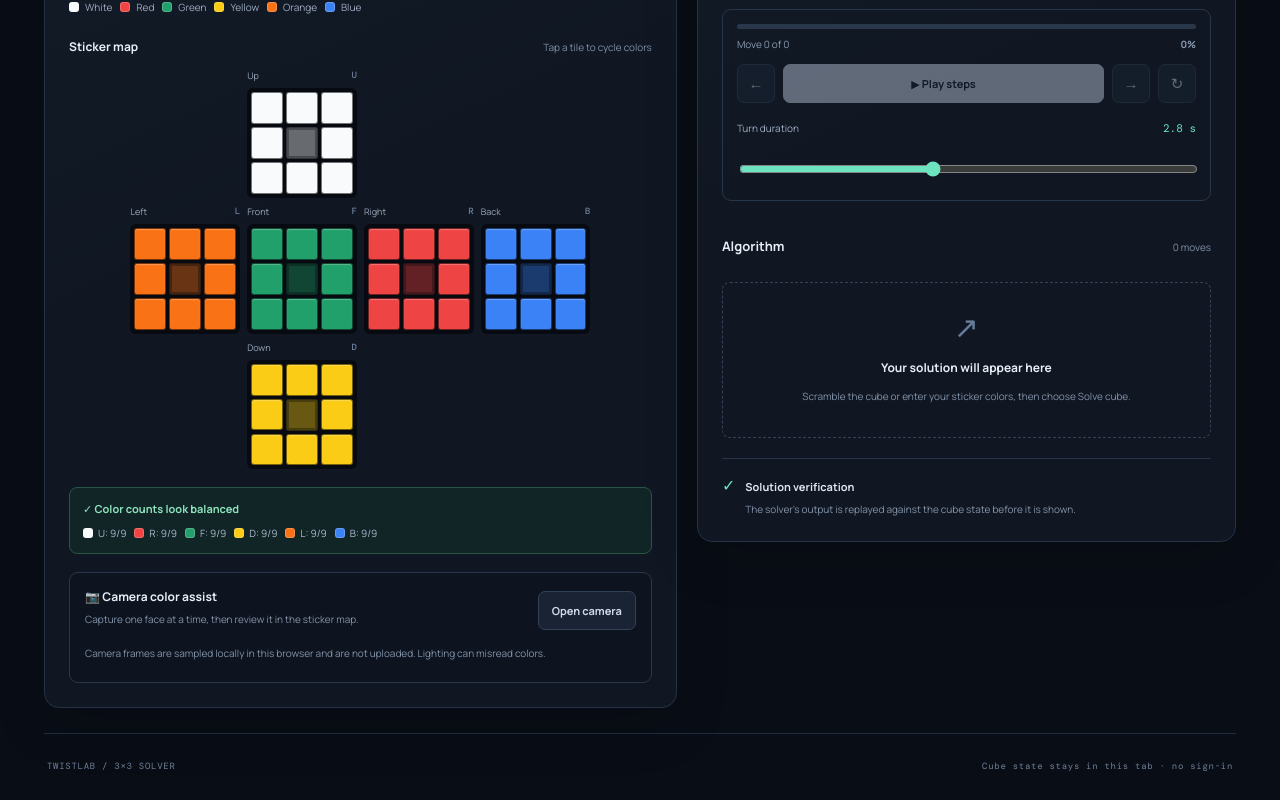
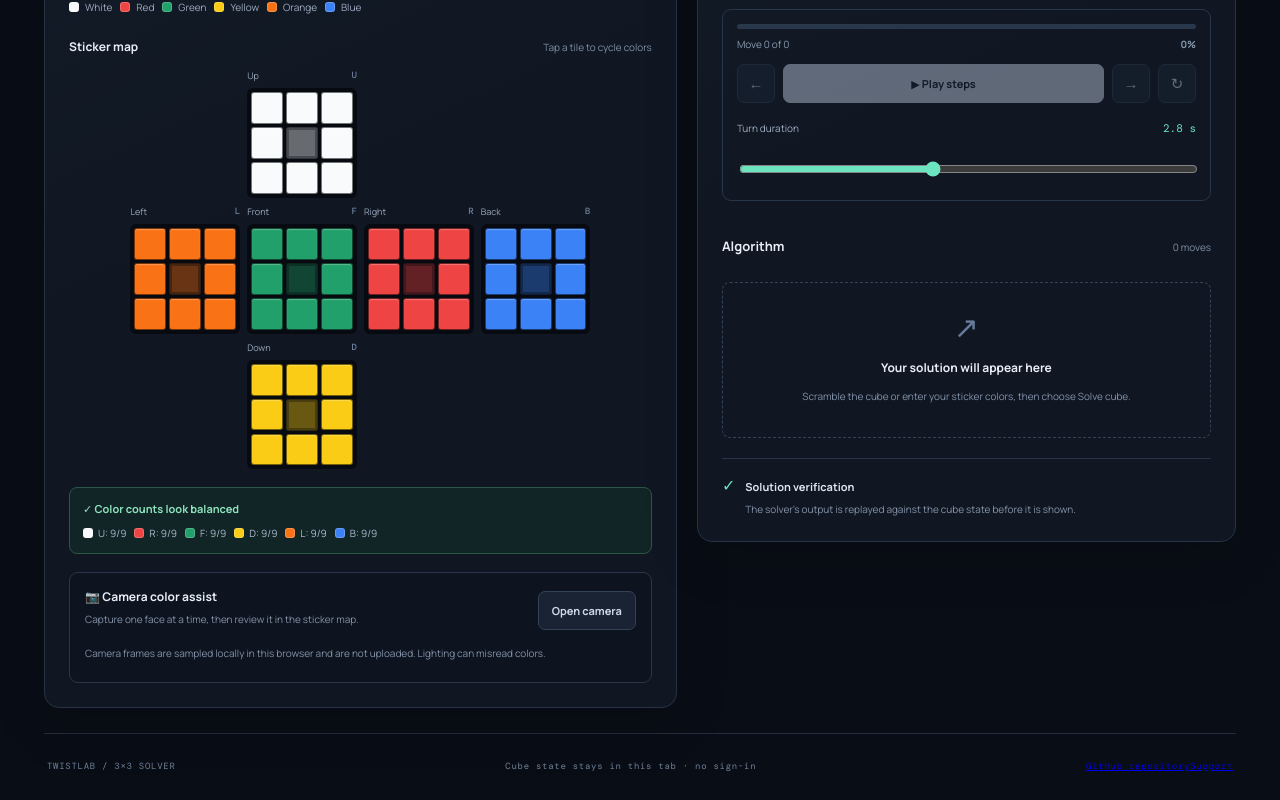
Before and after one commit to Error-cracker-1/AI-Developer-Hub, a React (Vite) app: page / in a window 1280 px wide. Shown: the part 1577-2377 px from the top of the page. Built offline with nearby package versions, Linux system fonts and the light colour scheme.

Commit message:
feat: add repository and support links

```diff
--- a/src/App.tsx
+++ b/src/App.tsx
@@ -196,7 +196,14 @@ export default function App() {
           <div className="history-note"><span>✓</span><div><b>Solution verification</b><p>The solver's output is replayed against the cube state before it is shown.</p></div></div>
         </section>
       </div>
-      <footer><span>TWISTLAB / 3×3 SOLVER</span><span>Cube state stays in this tab · no sign-in</span></footer>
+      <footer>
+        <span>TWISTLAB / 3×3 SOLVER</span>
+        <span>Cube state stays in this tab · no sign-in</span>
+        <span className="footer-links">
+          <a href="https://github.com/Error-cracker-1/AI-Developer-Hub/tree/Rubiks-cube-solver" target="_blank" rel="noreferrer" aria-label="View Rubik's Cube Solver source on GitHub">GitHub repository</a>
+          <a href="https://github.com/Error-cracker-1/AI-Developer-Hub/issues" target="_blank" rel="noreferrer" aria-label="Get support or report an issue">Support</a>
+        </span>
+      </footer>
     </main>
 
       {isFullscreen && <div className="cube-fullscreen" role="dialog" aria-modal="true" aria-label="Full-screen 3D cube and playback controls">
```
